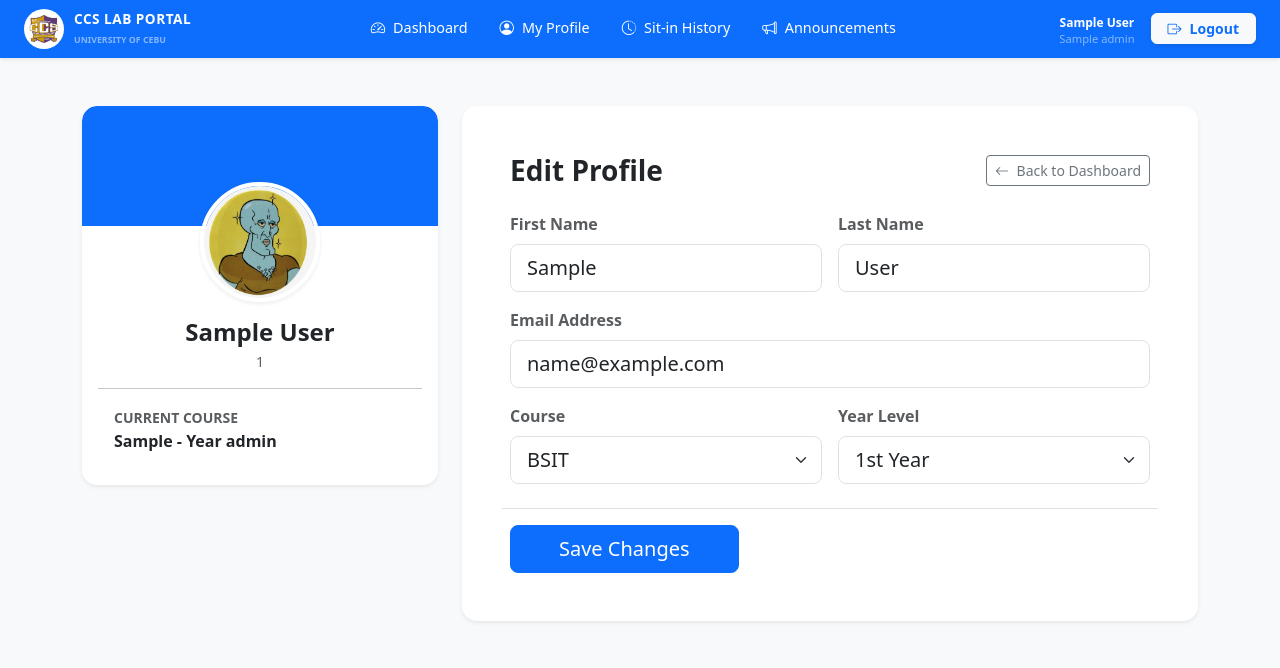
After one commit to joshpadernal29/sit-in-system, a PHP site: page /student_module/student_profile.php in a window 1280 px wide. The commit adds this page. Shown: the top 668 px of the page. Run offline with PHP 8.4, Linux system fonts and the light colour scheme; the visitor is signed in with stand-in values (Sample User, id 1); tables that the repository leaves empty hold one stand-in row (values such as "Sample post").

Commit message:
added function for student profile to change/edit  personal profile

```diff
--- /dev/null
+++ b/action/student_profile_logic.php
@@ -0,0 +1,60 @@
+<?php
+// 1. Database Connection
+require_once __DIR__ . '/../config/database.php';
+
+// 2. Start Session
+if (session_status() === PHP_SESSION_NONE) {
+    session_start();
+}
+
+/**
+ * FETCH FUNCTION
+ * Used by the UI to pull student info using the session ID
+ */
+if (!function_exists('getStudentDetails')) {
+    function getStudentDetails($conn, $student_id) {
+        $sql = "SELECT * FROM students WHERE student_id = ? LIMIT 1";
+        $stmt = mysqli_prepare($conn, $sql);
+
+        if ($stmt) {
+            mysqli_stmt_bind_param($stmt, "s", $student_id);
+            mysqli_stmt_execute($stmt);
+            $result = mysqli_stmt_get_result($stmt);
+            return mysqli_fetch_assoc($result);
+        }
+        return null;
+    }
+}
+
+/**
+ * UPDATE PROCESSOR
+ * Runs when the form is submitted
+ */
+if (isset($_POST['update_profile'])) {
+    $id_to_update = $_POST['id_to_update'];
+    $fname        = $_POST['firstname'];
+    $lname        = $_POST['lastname'];
+    $email        = $_POST['email'];
+    $course       = $_POST['course'];
+    $year         = $_POST['year_level'];
+
+    $sql = "UPDATE students SET firstname=?, lastname=?, email=?, course=?, year_level=? WHERE student_id=?";
+    $stmt = mysqli_prepare($conn, $sql);
+
+    if ($stmt) {
+        mysqli_stmt_bind_param($stmt, "ssssss", $fname, $lname, $email, $course, $year, $id_to_update);
+
+        if (mysqli_stmt_execute($stmt)) {
+            // Since your login uses 'user_id', we keep that session intact,
+            // but we update the names so the Header refreshes immediately.
+            $_SESSION['firstname'] = $fname;
+            $_SESSION['lastname']  = $lname;
+
+            header("Location: ../student_module/student_profile.php?update=success");
+            exit();
+        } else {
+            header("Location: ../student_module/student_profile.php?update=error");
+            exit();
+        }
+    }
+}
--- a/includes/studentHeader.php
+++ b/includes/studentHeader.php
@@ -4,7 +4,7 @@ if (session_status() === PHP_SESSION_NONE) {
     session_start();
 }
 
-include("../action/studentData.php");
+include("../action/student_profile_logic.php");
 ?>
 
 <link rel="stylesheet" href="https://cdn.jsdelivr.net/npm/bootstrap-icons@1.11.3/font/bootstrap-icons.min.css">
--- a/student_module/studentDashboard.php
+++ b/student_module/studentDashboard.php
@@ -46,7 +46,7 @@ include("../action/studentData.php");
                             </p>
                             <!---EDIT PROFILE-->
                             <div class="d-grid">
-                                <a href="profile.php" class="btn btn-primary btn-sm rounded-pill px-4"
+                                <a href="student_profile.php" class="btn btn-primary btn-sm rounded-pill px-4"
                                     style="font-size: 0.8rem;">Edit Profile</a>
                             </div>
                         </div>
--- /dev/null
+++ b/student_module/student_profile.php
@@ -0,0 +1,135 @@
+<?php
+if (session_status() === PHP_SESSION_NONE) {
+    session_start();
+}
+
+require_once __DIR__ . '/../action/student_profile_logic.php';
+
+// 1. MUST MATCH YOUR LOGIN: Use 'user_id'
+$session_id = $_SESSION['user_id'] ?? null;
+
+if (!$session_id) {
+    // If this triggers, your login didn't actually save the session.
+    die("Error: Session 'user_id' is empty. Please log in again.");
+}
+
+// 2. Fetch the data using the connection and the session ID
+$student = getStudentDetails($conn, $session_id);
+
+// 3. THE SAFETY SHIELD
+if ($student === null) {
+    echo "<h3>Database Error</h3>";
+    echo "The system found your Session ID (<b>$session_id</b>), but that ID does not exist in your 'students' table.<br>";
+    echo "Check your database to see if the student_id actually exists.";
+    exit(); // Stop the page here so we don't get 100 warnings below
+}
+?>
+
+<!DOCTYPE html>
+<html lang="en">
+<head>
+    <meta charset="UTF-8">
+    <meta name="viewport" content="width=device-width, initial-scale=1.0">
+    <title>My Profile | CCS Sit-in System</title>
+    <link href="https://cdn.jsdelivr.net/npm/bootstrap@5.3.3/dist/css/bootstrap.min.css" rel="stylesheet">
+    <link rel="stylesheet" href="https://cdn.jsdelivr.net/npm/bootstrap-icons@1.11.3/font/bootstrap-icons.min.css">
+
+    <style>
+        body { background-color: #f8f9fa; }
+        .profile-header-bg { height: 120px; background: #0d6efd; border-radius: 15px 15px 0 0; }
+        .profile-avatar-container { margin-top: -60px; }
+        .card { border: none; border-radius: 15px; }
+    </style>
+</head>
+<body>
+
+    <?php include("../includes/studentHeader.php"); ?>
+
+    <div class="container py-5">
+        <div class="row g-4">
+
+            <div class="col-lg-4">
+                <div class="card shadow-sm overflow-hidden">
+                    <div class="profile-header-bg"></div>
+                    <div class="card-body text-center profile-avatar-container">
+                        <img src="../assets/default_profile.jpg"
+                             class="rounded-circle border border-4 border-white shadow-sm mb-3"
+                             width="120" height="120" alt="Profile">
+                        <h4 class="fw-bold mb-1"><?php echo $student['firstname'] . " " . $student['lastname']; ?></h4>
+                        <p class="text-muted small mb-3"><?php echo $student['student_id']; ?></p>
+                        <hr>
+                        <div class="text-start px-3">
+                            <label class="small text-uppercase fw-bold text-muted">Current Course</label>
+                            <p class="fw-semibold"><?php echo $student['course'] . " - Year " . $student['year_level']; ?></p>
+                        </div>
+                    </div>
+                </div>
+            </div>
+
+            <div class="col-lg-8">
+                <div class="card shadow-sm p-4 p-md-5">
+                    <div class="d-flex align-items-center justify-content-between mb-4">
+                        <h3 class="fw-bold m-0">Edit Profile</h3>
+                        <a href="studentDashboard.php" class="btn btn-outline-secondary btn-sm">
+                            <i class="bi bi-arrow-left me-1"></i> Back to Dashboard
+                        </a>
+                    </div>
+
+                    <?php if(isset($_GET['update']) && $_GET['update'] == 'success'): ?>
+                        <div class="alert alert-success d-flex align-items-center" role="alert">
+                            <i class="bi bi-check-circle-fill me-2"></i> Profile updated successfully!
+                        </div>
+                    <?php endif; ?>
+
+                    <form action="../action/student_profile_logic.php" method="POST">
+                        <input type="hidden" name="id_to_update" value="<?php echo $student['student_id']; ?>">
+
+                        <div class="row g-3">
+                            <div class="col-md-6">
+                                <label class="form-label fw-semibold text-muted">First Name</label>
+                                <input type="text" name="firstname" class="form-control form-control-lg"
+                                       value="<?php echo $student['firstname']; ?>" required>
+                            </div>
+                            <div class="col-md-6">
+                                <label class="form-label fw-semibold text-muted">Last Name</label>
+                                <input type="text" name="lastname" class="form-control form-control-lg"
+                                       value="<?php echo $student['lastname']; ?>" required>
+                            </div>
+                            <div class="col-12">
+                                <label class="form-label fw-semibold text-muted">Email Address</label>
+                                <input type="email" name="email" class="form-control form-control-lg"
+                                       value="<?php echo $student['email']; ?>" required>
+                            </div>
+                            <div class="col-md-6">
+                                <label class="form-label fw-semibold text-muted">Course</label>
+                                <select name="course" class="form-select form-select-lg">
+                                    <option value="BSIT" <?php echo ($student['course'] == 'BSIT') ? 'selected' : ''; ?>>BSIT</option>
+                                    <option value="BSCS" <?php echo ($student['course'] == 'BSCS') ? 'selected' : ''; ?>>BSCS</option>
+                                    <option value="BSCpE" <?php echo ($student['course'] == 'BSCpE') ? 'selected' : ''; ?>>BSCpE</option>
+                                </select>
+                            </div>
+                            <div class="col-md-6">
+                                <label class="form-label fw-semibold text-muted">Year Level</label>
+                                <select name="year_level" class="form-select form-select-lg">
+                                    <option value="1" <?php echo ($student['year_level'] == '1') ? 'selected' : ''; ?>>1st Year</option>
+                                    <option value="2" <?php echo ($student['year_level'] == '2') ? 'selected' : ''; ?>>2nd Year</option>
+                                    <option value="3" <?php echo ($student['year_level'] == '3') ? 'selected' : ''; ?>>3rd Year</option>
+                                    <option value="4" <?php echo ($student['year_level'] == '4') ? 'selected' : ''; ?>>4th Year</option>
+                                </select>
+                            </div>
+                            <div class="col-12 mt-4 pt-3 border-top">
+                                <button type="submit" name="update_profile" class="btn btn-primary btn-lg px-5">
+                                    Save Changes
+                                </button>
+                            </div>
+                        </div>
+                    </form>
+                </div>
+            </div>
+
+        </div>
+    </div>
+
+    <script src="https://cdn.jsdelivr.net/npm/bootstrap@5.3.3/dist/js/bootstrap.bundle.min.js"></script>
+</body>
+</html>
```
Also changed, not shown: action/studentData.php (+29 -11 lines).
